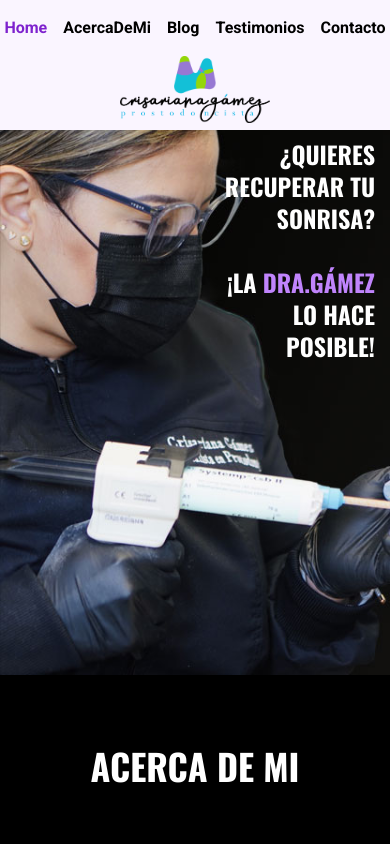
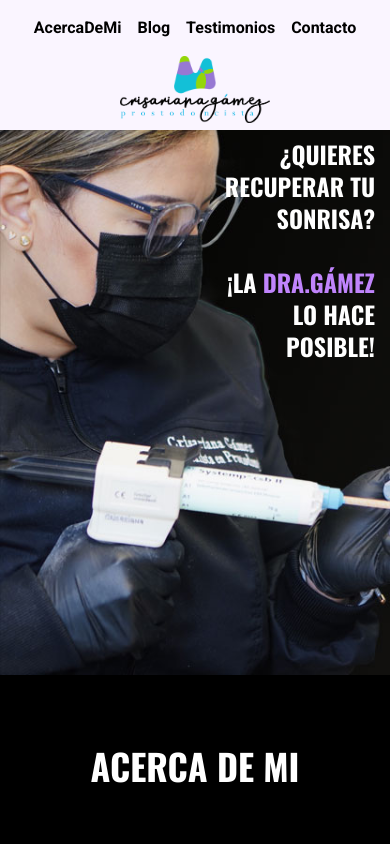
Before and after one commit to cerper/cris-page, a Next.js app: page / in a window 390 px wide. Shown: the top 844 px of the page. Built offline with nearby package versions, Linux system fonts and the light colour scheme.

Commit message:
editando mobile nav, footer

```diff
--- a/app/page.tsx
+++ b/app/page.tsx
@@ -5,7 +5,7 @@ import Testimonials from "@/components/Testimonials";
 
 export default function Home() {
   return (
-    <main className="">
+    <main>
       <Hero />
       <About />
       <Blog />
--- a/components/Footer.tsx
+++ b/components/Footer.tsx
@@ -149,7 +149,7 @@ const Footer = () => {
             <h3 className="mt-10 uppercase text-black lg:mt-20">
               Agenda tu cita online
             </h3>
-            <Link href="https://wa.link/t7ind9">
+            <Link href="/cita">
               <Button
                 variant={"default"}
                 className="mt-8 rounded-xl bg-purple-800 text-white hover:bg-black hover:text-white"
--- a/components/MobileNav.tsx
+++ b/components/MobileNav.tsx
@@ -3,11 +3,6 @@
 import { Link as ScrollLink } from "react-scroll";
 
 const linkData = [
-  {
-    name: "home",
-    target: "home",
-    offset: -100,
-  },
   {
     name: "AcercaDeMi",
     target: "about",
```
